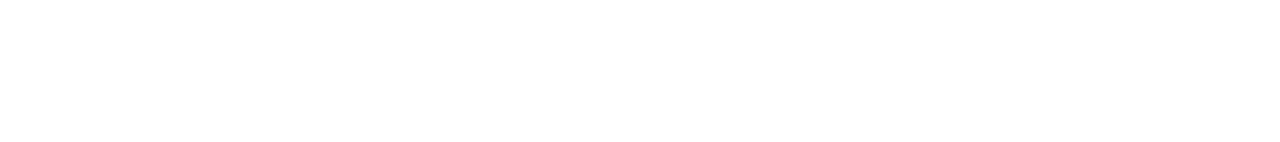
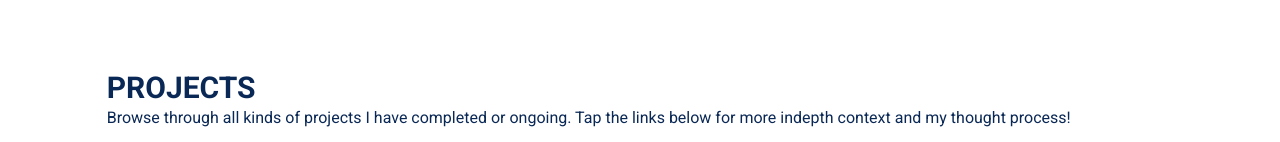
Before and after one commit to WackyChomp/portfolio-template, a React (Vite) app: page / in a window 1280 px wide. Shown: the part 810-952 px from the top of the page. Before the commit the page ends 800 px from the top, so only its background shows below. Built offline with nearby package versions, Linux system fonts and the light colour scheme.

Commit message:
Created HText component (titles for each section) / created scene project index.tsx / establish data types of properties used for individual project in shared type.ts

```diff
--- a/src/App.tsx
+++ b/src/App.tsx
@@ -4,6 +4,7 @@
 
 import Navbar from '@/scenes/navbar';
 import Home from '@/scenes/home';
+import Projects from '@/scenes/projects';
 
 function App() {
   const [selectedPage, setSelectedPage] = useState<SelectedPage>(SelectedPage.Home);     // ensures enum string type
@@ -17,6 +18,7 @@
         isTopOfPage={isTopOfPage}
       />
       <Home setSelectedPage={setSelectedPage} />
+      <Projects setSelectedPage={setSelectedPage} />
     </div>
   )
 }
--- /dev/null
+++ b/src/scenes/projects/index.tsx
@@ -0,0 +1,25 @@
+import React from 'react'
+import HText from '@/shared/HText';
+import { motion } from 'framer-motion';
+import { SelectedPage, ProjectType } from '@/shared/types';
+
+type Props = {
+  setSelectedPage: (value: SelectedPage) => void;
+}
+
+const Projects = (props: Props) => {
+  return (
+    <section id='projects' className='mx-auto min-h-full w-5/6 py-20'>
+      <motion.div onViewportEnter={() => setSelectedPage(SelectedPage.Projects)}>
+        {/* Header + Description */}
+        <HText>Projects</HText>
+        <p className="">
+          Browse through all kinds of projects I have completed or ongoing.
+          Tap the links below for more indepth context and my thought process!
+        </p>
+      </motion.div>
+    </section>
+  )
+}
+
+export default Projects
--- /dev/null
+++ b/src/shared/HText.tsx
@@ -0,0 +1,15 @@
+import React from 'react'
+
+type Props = {
+  children: React.ReactNode;
+}
+
+const HText = ({ children }: Props) => {
+  return (
+    <h1 className='basis-3/5 font-roboto text-3xl font-bold uppercase'>
+      {children}
+    </h1>
+  )
+}
+
+export default HText
--- a/src/shared/types.ts
+++ b/src/shared/types.ts
@@ -9,3 +9,9 @@
     Experts = 'experts',
     ContactUs = 'contactus'
   }
+
+  export interface ProjectType{
+    image: JSX.Element;
+    title: string;
+    description: string;
+  }
```
